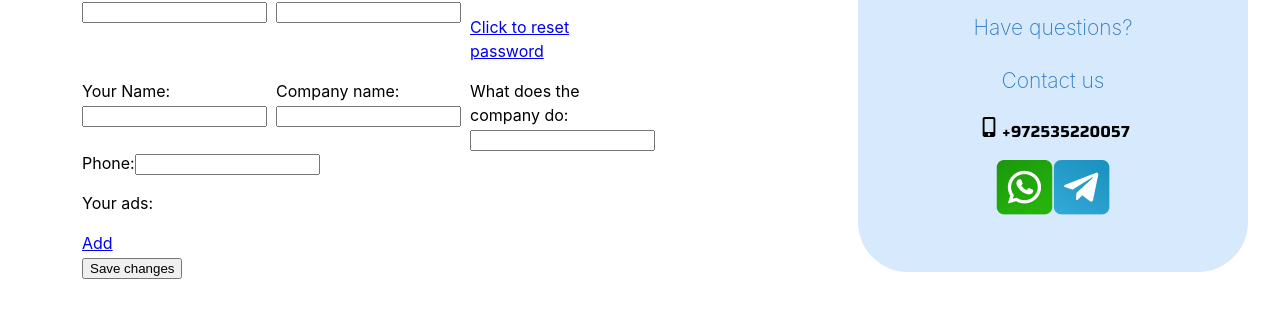
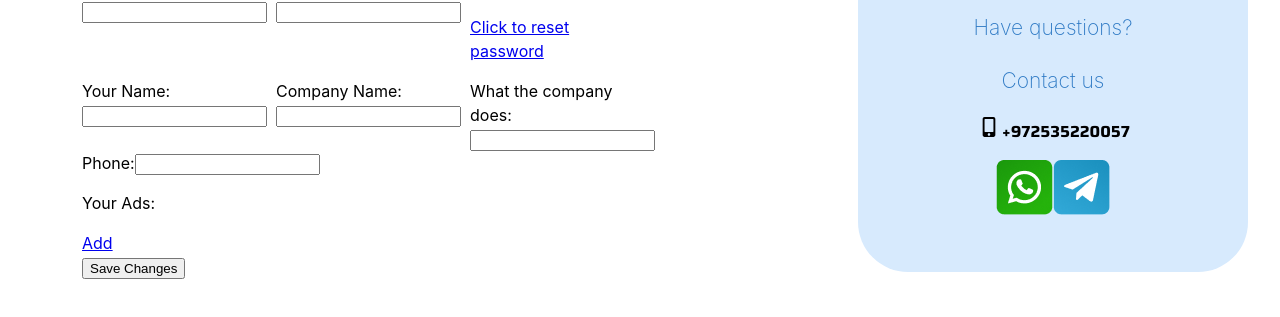
Before and after one commit to Aura-TLV/front-web-react--redux, a React (Vite) app: page / in a window 1280 px wide. Both pictures are taken after a click on the checkbox 104 px from the left and 171 px from the top of the page. Shown: the part 209-526 px from the top of the page. Built offline with nearby package versions, Linux system fonts and the light colour scheme.

Commit message:
chore: add missing language consts + correct consts for company

```diff
--- a/public/locales/en/translation.json
+++ b/public/locales/en/translation.json
@@ -61,21 +61,41 @@
         "btnSave": "Save changes"
       }
     },
-    "employee": {
+    "company": {
       "login": "Login",
       "eMail": "Email",
       "password": "Password",
       "passwordLink": "Click to reset password",
       "name": "Your Name",
-      "companyName": "Company name",
-      "companyType": "What does the company do",
+      "companyName": "Company Name",
+      "companyType": "What the company does",
       "phone": "Phone",
+      "job": "Job for search",
+      "city": "Location",
+      "age": "Age",
+      "experience": "Experience",
+      "status": {
+        "label": "Documents:",
+        "t1": "Citizenship",
+        "t2": "Work Visa",
+        "t3": "Tourist Visa",
+        "t4": "Blue Paper (5א)"
+      },
+      "language": "Language Requirements",
+      "driver": "Transportation",
+      "lunch": "Meals",
+      "living": "Accommodation",
+      "enterCityName": "Enter city name",
       "yourAds": {
-        "label": "Your ads",
+        "label": "Your Ads",
         "btnAdd": "Add"
       },
+      "additionalInfo": "Additional Information",
+      "additionalInfoPlaceholder": "Additional Information (optional)",
       "controls": {
-        "btnSave": "Save changes"
+        "checkboxY": "Yes",
+        "checkboxN": "No",
+        "btnSave": "Save Changes"
       }
     }
   }
--- a/public/locales/he/translation.json
+++ b/public/locales/he/translation.json
@@ -63,20 +63,40 @@
         "btnSave": "שמור שינויים"
       }
     },
-    "employee": {
+    "company": {
       "login": "כניסה",
-      "eMail": "דוא\"ל",
+      "eMail": "דואר אלקטרוני",
       "password": "סיסמה",
       "passwordLink": "לחץ לאיפוס סיסמה",
       "name": "שמך",
       "companyName": "שם החברה",
-      "companyType": "מה עושה החברה",
+      "companyType": "מה החברה עושה",
       "phone": "טלפון",
+      "job": "תפקיד לחיפוש",
+      "city": "מיקום",
+      "age": "גיל",
+      "experience": "ניסיון",
+      "status": {
+        "label": "מסמכים:",
+        "t1": "אזרחות",
+        "t2": "ויזת עבודה",
+        "t3": "ויזת תייר",
+        "t4": "נייר כחול (5א)"
+      },
+      "language": "דרישות שפה",
+      "driver": "הסעה",
+      "lunch": "ארוחות",
+      "living": "מגורים",
+      "enterCityName": "הזן שם עיר",
       "yourAds": {
         "label": "המודעות שלך",
         "btnAdd": "הוסף"
       },
+      "additionalInfo": "מידע נוסף",
+      "additionalInfoPlaceholder": "מידע נוסף (אופציונלי)",
       "controls": {
+        "checkboxY": "כן",
+        "checkboxN": "לא",
         "btnSave": "שמור שינויים"
       }
     }
--- a/public/locales/ru/translation.json
+++ b/public/locales/ru/translation.json
@@ -61,7 +61,7 @@
                 "btnSave": "Сохранить изменения"
             }
         },
-        "employee": {
+        "company": {
             "login": "Логин",
             "eMail": "Электронная почта",
             "password": "Пароль",
@@ -70,11 +70,31 @@
             "companyName": "Название компании",
             "companyType": "Чем занимается компания",
             "phone": "Телефон",
+            "job": "Должность для поиска",
+            "city": "Локация",
+            "age": "Возраст",
+            "experience": "Опыт",
+            "status": {
+                "label": "Документы:",
+                "t1": "Израхут (гражданство)",
+                "t2": "Рабочая виза",
+                "t3": "Туристическая виза",
+                "t4": "Синяя бумага (5א)"
+            },
+            "language": "Требования к языку",
+            "driver": "Подвозка",
+            "lunch": "Питание",
+            "living": "Проживание",
+            "enterCityName": "Введите название города",
             "yourAds": {
                 "label": "Ваши объявления",
                 "btnAdd": "Добавить"
             },
+            "additionalInfo": "Дополнительная информация",
+            "additionalInfoPlaceholder": "Дополнительная информация (не обязательно)",
             "controls": {
+                "checkboxY": "Да",
+                "checkboxN": "Нет",
                 "btnSave": "Сохранить изменения"
             }
         }
--- a/src/components/pages/Jobs/MainPanelForms/FormEmployer.jsx
+++ b/src/components/pages/Jobs/MainPanelForms/FormEmployer.jsx
@@ -13,51 +13,51 @@ const FormEmployer = () => {
 
         <div className="row">
           <div className="col-md-3">
-            <label htmlFor="login">{t('mainPanel.employee.login')}:</label>
+            <label htmlFor="login">{t('mainPanel.company.login')}:</label>
             <input id="login" />
           </div>
           <div className="col-md-3">
-            <label htmlFor="eMail">{t('mainPanel.employee.eMail')}:</label>
+            <label htmlFor="eMail">{t('mainPanel.company.eMail')}:</label>
             <input id="eMail" />
           </div>
           <div className="col-md-3">
-            <label htmlFor="password">{t('mainPanel.employee.password')}:</label>
-            <p><a id="password" href="#">{t('mainPanel.employee.passwordLink')}</a></p>
+            <label htmlFor="password">{t('mainPanel.company.password')}:</label>
+            <p><a id="password" href="#">{t('mainPanel.company.passwordLink')}</a></p>
           </div>
         </div>
 
         <div className="row">
           <div className="col-md-3">
-            <label htmlFor="userName">{t('mainPanel.employee.name')}:</label>
+            <label htmlFor="userName">{t('mainPanel.company.name')}:</label>
             <input id="userName" />
           </div>
           <div className="col-md-3">
-            <label htmlFor="companyName">{t('mainPanel.employee.companyName')}:</label>
+            <label htmlFor="companyName">{t('mainPanel.company.companyName')}:</label>
             <input id="companyName" />
           </div>
           <div className="col-md-3">
-            <label htmlFor="companyType">{t('mainPanel.employee.companyType')}:</label>
+            <label htmlFor="companyType">{t('mainPanel.company.companyType')}:</label>
             <input id="companyType" />
           </div>
         </div>
 
         <div className="row">
           <div className="col-md-12">
-            <label htmlFor="phone">{t('mainPanel.employee.phone')}:</label>
+            <label htmlFor="phone">{t('mainPanel.company.phone')}:</label>
             <input id="phone" />
           </div>
         </div>
 
         <div className="row">
           <div className="col-md-12">
-            <p>{t('mainPanel.employee.yourAds.label')}:</p>
-            <a href="#">{t('mainPanel.employee.yourAds.btnAdd')}</a>
+            <p>{t('mainPanel.company.yourAds.label')}:</p>
+            <a href="#">{t('mainPanel.company.yourAds.btnAdd')}</a>
           </div>
         </div>
 
         <div className="row">
           <div className="col-md-12">
-            <button type="submit">{t('mainPanel.employee.controls.btnSave')}</button>
+            <button type="submit">{t('mainPanel.company.controls.btnSave')}</button>
           </div>
         </div>
 
```
